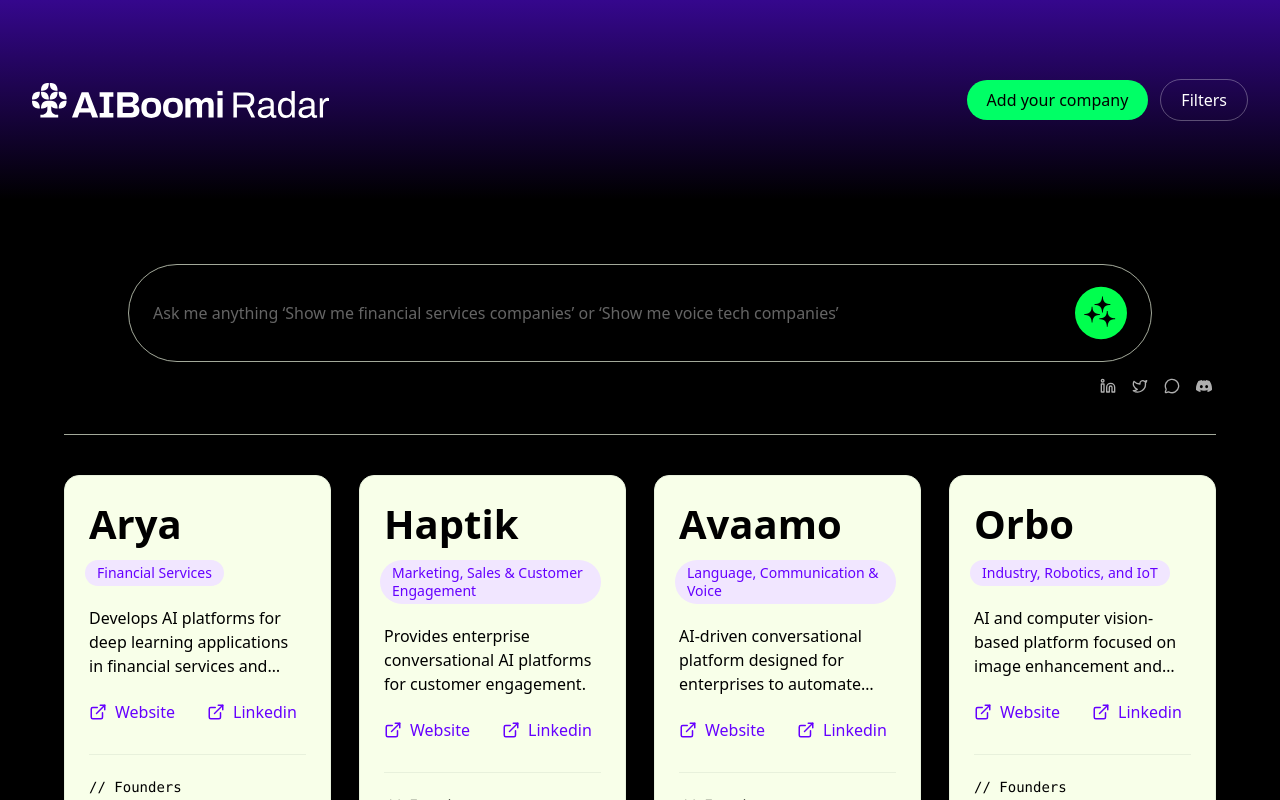
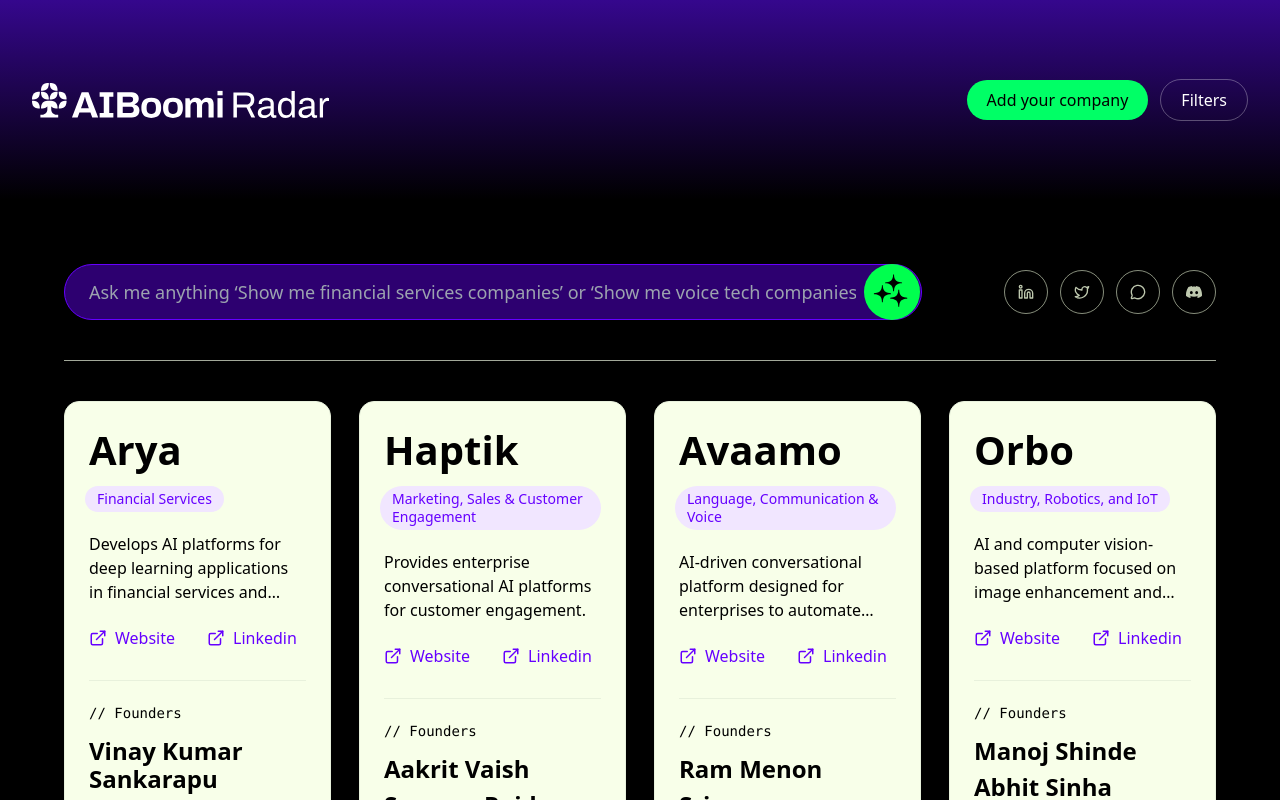
Before and after one commit to AI-Boomi/ai-radar, a React (Vite) app: page / in a window 1280 px wide. Shown: the top 800 px of the page. Built offline with nearby package versions, Linux system fonts and the light colour scheme; a web font is replaced by a local one.

Commit message:
Search bar styling

```diff
--- a/src/components/UnifiedView.tsx
+++ b/src/components/UnifiedView.tsx
@@ -1,12 +1,18 @@
+// src/components/UnifiedView.tsx
 import React, { useMemo, useState } from "react";
 import { Linkedin, Twitter, MessageCircle } from "lucide-react";
 import { SiDiscord } from "react-icons/si";
 import { Company } from "../types/company";
 import CompanyCard from "./CompanyCard";
 
-interface Props {
-  companies: Company[];
-}
+interface Props { companies: Company[]; }
+
+// easy knobs
+const SEARCH_H = 56;                 // height of pill and button
+const SEARCH_RADIUS = 9999;
+const SEARCH_FILL = "#2D0070";
+const SEARCH_STROKE = "#6600FF";
+const SEARCH_TEXT = "#BFC9AF";
 
 const UnifiedView: React.FC<Props> = ({ companies }) => {
   const [query, setQuery] = useState("");
@@ -16,40 +22,47 @@ const UnifiedView: React.FC<Props> = ({ companies }) => {
     if (!q) return companies;
     return companies.filter((c) => {
       const haystack = [
-        c.name,
-        c.description,
-        c.category,
-        ...(c.tags || []),
-        c.city,
-        c.state,
-        c.country,
-      ]
-        .filter(Boolean)
-        .join(" ")
-        .toLowerCase();
+        c.name, c.description, c.category,
+        ...(c.tags || []), c.city, c.state, c.country,
+      ].filter(Boolean).join(" ").toLowerCase();
       return haystack.includes(q);
     });
   }, [companies, query]);
 
   return (
     <div className="max-w-[1400px] mx-auto px-4 md:px-8">
-      {/* Search pill */}
-      <div className="mt-14 md:mt-16">
-        <div className="search-shell flex items-center gap-3 border-[#E8F1DC]/70">
+      {/* Same 4-col grid as cards; search spans 3 */}
+      <div className="mt-14 md:mt-16 grid grid-cols-1 sm:grid-cols-2 lg:grid-cols-3 xl:grid-cols-4 items-center gap-6">
+        {/* SEARCH */}
+        <div className="col-span-1 sm:col-span-1 lg:col-span-2 xl:col-span-3">
+          <div
+            className="flex items-center w-full pl-6 pr-px" // <-- pr-px = 1px right padding
+            style={{
+              height: SEARCH_H,
+              borderRadius: SEARCH_RADIUS,
+              background: SEARCH_FILL,
+              border: `1px solid ${SEARCH_STROKE}`,
+            }}
+          >
             <input
-            className="search-input"
+              className="w-full bg-transparent outline-none font-sans"
+              style={{
+                fontSize: 18,
+                lineHeight: "26px",
+                fontWeight: 400,
+                color: SEARCH_TEXT,
+              }}
               placeholder="Ask me anything ‘Show me financial services companies’ or ‘Show me voice tech companies’"
               value={query}
               onChange={(e) => setQuery(e.target.value)}
-            onKeyDown={(e) => {
-              if (e.key === "Enter") e.preventDefault();
-            }}
+              onKeyDown={(e) => { if (e.key === "Enter") e.preventDefault(); }}
               aria-label="Search companies"
             />
-          {/* Your green circular search button using the provided SVG */}
+            {/* Button sits inside with the same top/bottom (0) and right (1px) gap */}
             <button
               type="button"
-            className="h-12 w-12 md:h-14 md:w-14 rounded-full grid place-items-center"
+              className="ml-2 grid place-items-center shrink-0"
+              style={{ height: SEARCH_H, width: SEARCH_H, borderRadius: SEARCH_RADIUS }}
               aria-label="Search"
               title="Search"
             >
@@ -61,22 +74,35 @@ const UnifiedView: React.FC<Props> = ({ companies }) => {
               />
             </button>
           </div>
+        </div>
 
-        {/* Social icons, right aligned within the same container width */}
-        <div className="flex items-center gap-4 mt-4 justify-end pr-1 text-foreground/70">
-          <a href="#" aria-label="LinkedIn"><Linkedin className="h-4 w-4" /></a>
-          <a href="#" aria-label="Twitter / X"><Twitter className="h-4 w-4" /></a>
-          <a href="#" aria-label="Messages"><MessageCircle className="h-4 w-4" /></a>
-          <a href="#" aria-label="Discord" className="inline-flex items-center">
-            <SiDiscord size={16} />
-          </a>
+        {/* SOCIAL icons in last column */}
+        <div className="col-span-1 flex items-center justify-end gap-3">
+          {[
+            <Linkedin key="li" className="h-4 w-4" />,
+            <Twitter key="tw" className="h-4 w-4" />,
+            <MessageCircle key="msg" className="h-4 w-4" />,
+            <SiDiscord key="dc" size={16} />,
+          ].map((Icon, i) => (
+            <span
+              key={i}
+              className="inline-flex items-center justify-center rounded-full"
+              style={{
+                width: 44, height: 44,
+                border: "1px solid rgba(191, 201, 175, 0.7)",
+                color: SEARCH_TEXT,
+              }}
+            >
+              {Icon}
+            </span>
+          ))}
         </div>
       </div>
 
-      {/* Divider under search */}
-      <div className="mt-10 h-px w-full bg-[#E8F1DC]/70" />
+      {/* Divider */}
+      <div className="mt-10 h-px w-full" style={{ background: "rgba(232, 241, 220, 0.7)" }} />
 
-      {/* Cards grid — 4 per row on xl, equal heights */}
+      {/* Cards grid */}
       <div className="mt-10 grid grid-cols-1 sm:grid-cols-2 lg:grid-cols-3 xl:grid-cols-4 gap-6 xl:gap-7 items-stretch">
         {filtered.map((c) => (
           <div key={c.id} className="h-full">
--- a/src/index.css
+++ b/src/index.css
@@ -33,13 +33,16 @@
   .btn-primary{ @apply bg-accent text-black hover:opacity-90; }
   .btn-ghost{ @apply bg-transparent text-foreground hover:bg-white/5; }
 
-  /* Search */
-  .search-shell{
-    @apply w-full max-w-5xl mx-auto rounded-full bg-transparent px-6 py-5;
-    border: 1px solid rgba(255,255,255,.20);
+  @layer components{
+  /* Updated defaults (won't override inline colors) */
+  .search-shell{ border: 1px solid #6600FF; background: #2D0070; }
+  .search-input{
+    @apply font-sans;
+    font-size: 18px; line-height: 26px; font-weight: 400;
+    color: #BFC9AF;
   }
-  .search-input{ @apply w-full bg-transparent text-foreground focus:outline-none; }
-  .search-input::placeholder{ color: currentColor; opacity: .4; }
+  .search-input::placeholder{ color: #BFC9AF; }
+}
 
   /* Company card */
   .card{
```
Lines whose indentation alone changed are shown as unchanged.
